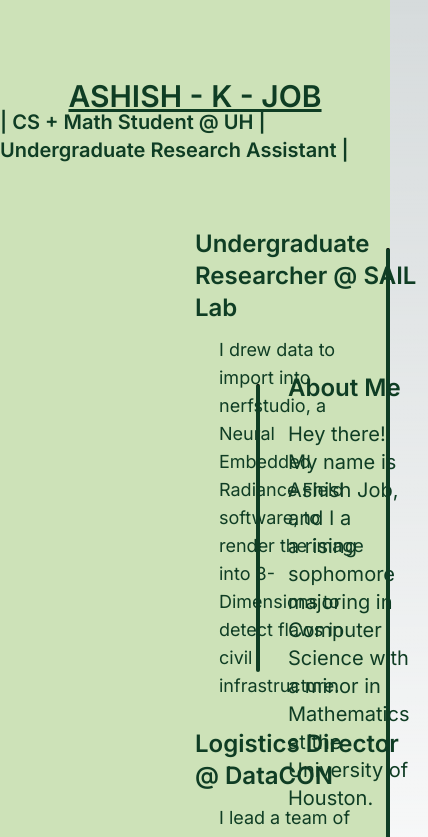
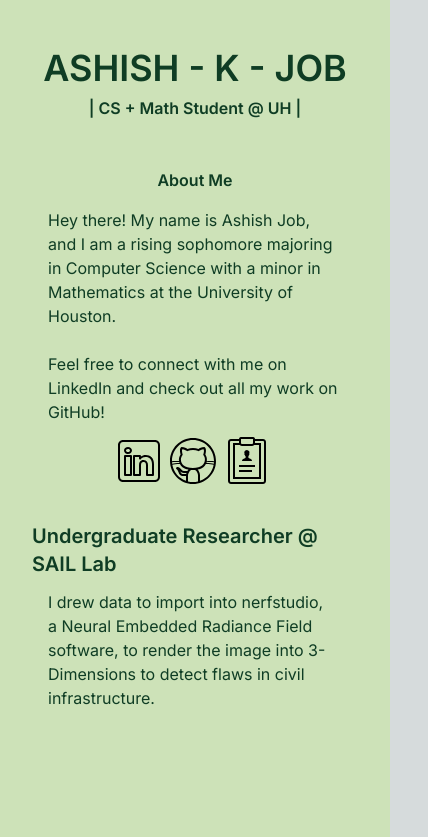
Before and after one commit to Ashishjob/Ashish-Job-Portfolio-Website, a Next.js app: page / in a window 390 px wide. Shown: the top 837 px of the page, 428 px wide, since content can reach past the window. Built offline with nearby package versions, Linux system fonts and the light colour scheme.

Commit message:
refactor: add responsive designs

```diff
--- a/app/page.tsx
+++ b/app/page.tsx
@@ -3,28 +3,51 @@ import Image from 'next/image';
 export default function Home() {
   return (
     <main className="flex min-h-screen overflow-y-auto min-w-screen overflow-x-auto flex-col bg-lightgreen">
-      <div className="flex top-36 h-12 w-27 items-center justify-center pt-24 pb-4 font-semibold text-3xl text-green hover:underline">
-        <h1 className="w-27">ASHISH - K - JOB</h1>
+
+    <div className="flex text-center items-center justify-center font-semibold text-4xl text-green hover:underline mt-12 lg:mt-16 md:mt-16">
+      <h1 className="w-80 md:text-center md:text-4xl md:w-full sm:text-xl">
+        ASHISH - K - JOB
+      </h1>
+    </div>
+
+
+      <div className="flex items-center text-center justify-center font-semibold  text-green mt-2">
+        <h1 className="lg:text-lg md:text-xl sm:text-xs">| CS + Math Student @ UH |</h1>
       </div>
 
-      <div className="flex top-24 h-12 w-78 items-center justify-center font-semibold text-xl text-green">
-        <h1 className="w-27">| CS + Math Student @ UH | Undergraduate Research Assistant |</h1>
-      </div>
 
-      <div className="absolute top-96 left-72 transform -translate-y-1/4 h-12 w-78 text-green">
-        <h1 className="font-semibold text-2xl hover:underline">About Me</h1>
+      <div className="lg:absolute lg:top-1/3 lg:left-72 text-left text-green mt-12">
+        <h1 className="text-center font-semibold sm:text-2xl md:text-2xl lg:text-2xl lg:text-left hover:underline">About Me</h1>
 
-        <h2 className="font-base text-xl pt-4">
-          Hey there! My name is Ashish Job, and I a <br />
+
+        <h2 className="hidden lg:block font-base text-xl pt-4 lg:text-left text-center">
+          Hey there! My name is Ashish Job, and I am <br />
           a rising sophomore majoring in Computer <br />
           Science with a minor in Mathematics at the <br />University of Houston.<br /><br />
           Feel free to connect with me on LinkedIn and <br />
           check out all my work on GitHub!
         </h2>
 
-        <div className="flex">
+        <h2 className="items-center justify-center pl-48 pb-4 text-left lg:hidden hidden md:block font-base text-xl pt-4 lg:text-left">
+          Hey there! My name is Ashish Job, and I am <br />
+          a rising sophomore majoring in Computer <br />
+          Science with a minor in Mathematics at the <br />University of Houston.<br /><br />
+          Feel free to connect with me on LinkedIn and <br />
+          check out all my work on GitHub!
+        </h2>
+
+        <h2 className="sm:hidden font-base text-base pt-4 lg:text-left px-12">
+          Hey there! My name is Ashish Job, and I am
+          a rising sophomore majoring in Computer
+          Science with a minor in Mathematics at the University of Houston.<br /><br />
+          Feel free to connect with me on LinkedIn and
+          check out all my work on GitHub!
+        </h2>
+      </div>
+
+        <div className="lg:absolute flex justify-center items-center lg:bottom-1/3 lg:translate-y-1/4 lg:left-72 pb-4">
           <div className="pt-3 pr-1">
-            <a href="https://www.linkedin.com/in/ashish-job/">
+            <a href="https://www.linkedin.com/in/ashish-job/" target="_blank">
               <Image
                 className="rounded-xl hover:bg-green-hover"
                 src="/linkedin.svg"
@@ -36,7 +59,7 @@ export default function Home() {
           </div>
 
           <div className="pt-3 pr-1">
-            <a href="https://github.com/Ashishjob">
+            <a href="https://github.com/Ashishjob" target="_blank">
               <Image
                 className="rounded-full hover:bg-green-hover"
                 src="/github.svg"
@@ -48,7 +71,7 @@ export default function Home() {
           </div>
 
           <div className="pt-3 pr-1">
-            <a href="resume.pdf">
+            <a href="resume.pdf" target="_blank" title="My Resume">
               <Image
                 className="rounded-xl hover:bg-green-hover"
                 src="/resume.png"
@@ -59,28 +82,30 @@ export default function Home() {
             </a>
           </div>
         </div>
+
+
+      <div className="lg:absolute hidden lg:block top-52 left-64 transform translate-y-44">
+        <hr className="w-1 h-80 bg-green border0 rounded dark:bg-green"></hr>
       </div>
 
-      <div className="flex top-96 pl-64 transform translate-y-56">
-        <hr className="w-1 h-72 bg-green border0 rounded dark:bg-green"></hr>
-      </div>
 
-      <div className="flex pl-64 transform -translate-y-1/3 translate-x-1/3">
+      <div className="hidden lg:block lg:absolute lg:left-1/2 lg:top-20 transform translate-y-1/4 translate-x-20">
         <hr style={{ height: '600px' }} className="w-1 bg-green border0 rounded dark:bg-green"></hr>
       </div>
 
-      <div className="absolute top-52 py-2 left-1/2 text-green text-start">
-        <div className="py-3">
-          <h1 className="w-27 font-semibold text-2xl text-decoration-line: hover:underline pb-2">
+
+      <div className="sm:justify-center sm:items-center md:justify-center md:items-center top-52 py-2  left-1/2 text-green text-start">
+        <div className="py-3 ">
+          <h1 className="w-27 px-8 md:px-20 font-semibold text-xl md:text-2xl lg:text-2xl text-decoration-line: hover:underline pb-2">
             Undergraduate Researcher @ SAIL Lab
           </h1>
 
-          <h2 className="py-1 pl-6 pr-16 text-lg">
+          <h2 className="py-1 px-12 md:pl-28 pr-16 sm:text-lg md:text-xl">
             I drew data to import into nerfstudio, a Neural Embedded Radiance Field software, to render the image into 3-Dimensions to detect flaws in civil infrastructure.
           </h2>
         </div>
 
-        <div className="py-3">
+        {/* <div className="py-3">
           <h1 className="w-27 font-semibold text-2xl text-decoration-line: hover:underline pb-2">
             Logistics Director @ DataCON
           </h1>
@@ -118,7 +143,7 @@ export default function Home() {
           <h2 className="py-1 pl-6 pr-16 text-lg">
             I worked to construct the frontend of the admin portal of the organization to allow for easier user interaction.
           </h2>
-        </div>
+        </div> */}
       </div>
     </main>
   );
```
Also changed, not shown: 1 other file (tests, documents, lock files or other folders).
